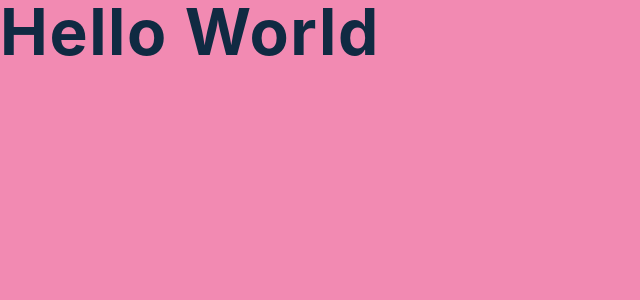
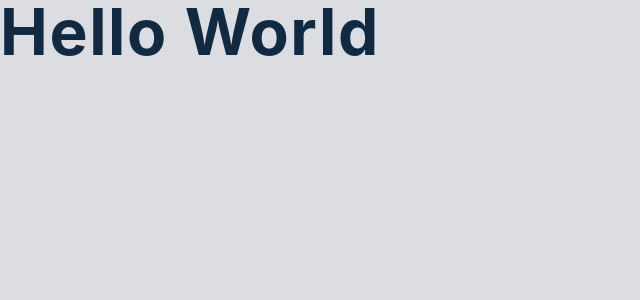
Before and after one commit to JLoweDev/react-philosopher-bdays, a React (Create React App) app: page / in a window 1280 px wide. Shown: the top 300 px of the page, without its empty margins (0-640 px from the left). Built offline with nearby package versions, Linux system fonts and the light colour scheme.

Commit message:
changed bg colour variable in index.css

```diff
--- a/src/index.css
+++ b/src/index.css
@@ -41,7 +41,7 @@ Variables
   --dark-shadow: 0 5px 15px rgba(0, 0, 0, 0.4);
   --max-width: 1170px;
   --fixed-width: 450px;
-  --clr-pink: #f28ab2;
+  --clr-grey-bg: #dcdde1;
 }
 /*
 ===============
@@ -59,7 +59,7 @@ Global Styles
 body {
   font-family: -apple-system, BlinkMacSystemFont, 'Segoe UI', Roboto, Oxygen,
     Ubuntu, Cantarell, 'Open Sans', 'Helvetica Neue', sans-serif;
-  background: var(--clr-pink);
+  background: var(--clr-grey-bg);
   color: var(--clr-grey-9);
   line-height: 1.5;
   font-size: 0.875rem;
```
